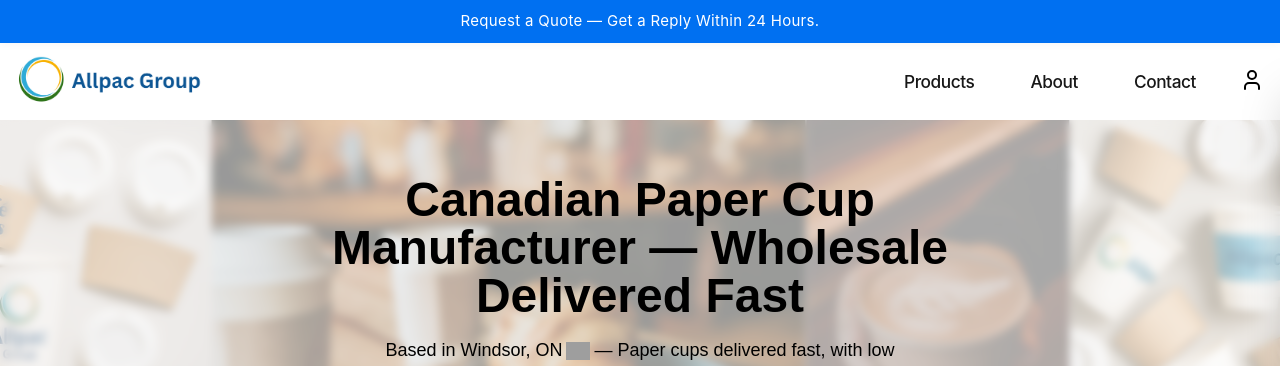
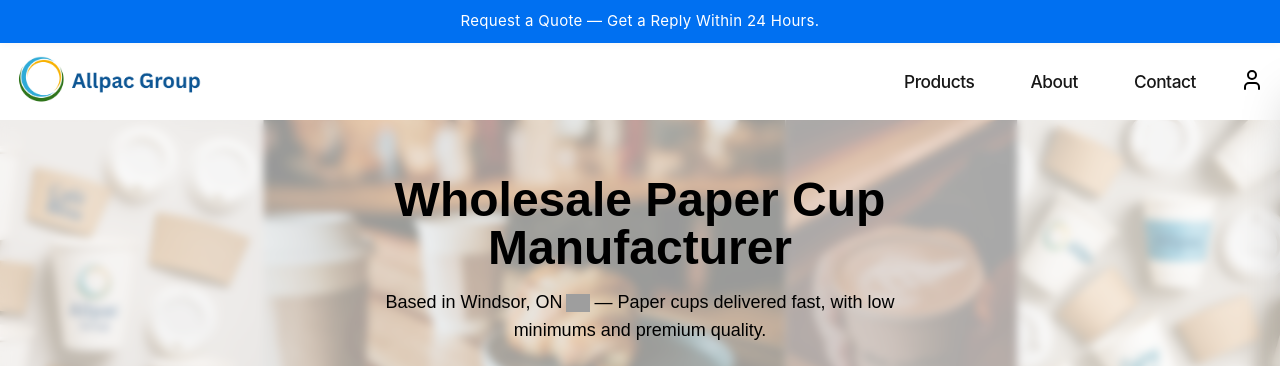
Before and after one commit to Emadedin1/allpacstore, a Next.js app: page / in a window 1280 px wide. Shown: the top 366 px of the page. Built offline with nearby package versions, Linux system fonts and the light colour scheme; no server answers; grey boxes are pictures that could not be loaded.

Commit message:
Update page.jsx

```diff
--- a/src/app/page.jsx
+++ b/src/app/page.jsx
@@ -38,7 +38,7 @@ export default function Home() {
         <div className="absolute inset-0 bg-white/80 sm:bg-white/60 backdrop-blur-sm" />
         <div className="relative z-10 max-w-3xl mx-auto">
           <h1 className="text-4xl sm:text-5xl font-bold mb-4 text-black">
-            Canadian Paper Cup Manufacturer — Wholesale Delivered Fast
+            Wholesale Paper Cup Manufacturer
           </h1>
           <p className="text-lg mb-6 max-w-xl mx-auto text-black">
              Based in Windsor, ON
```
